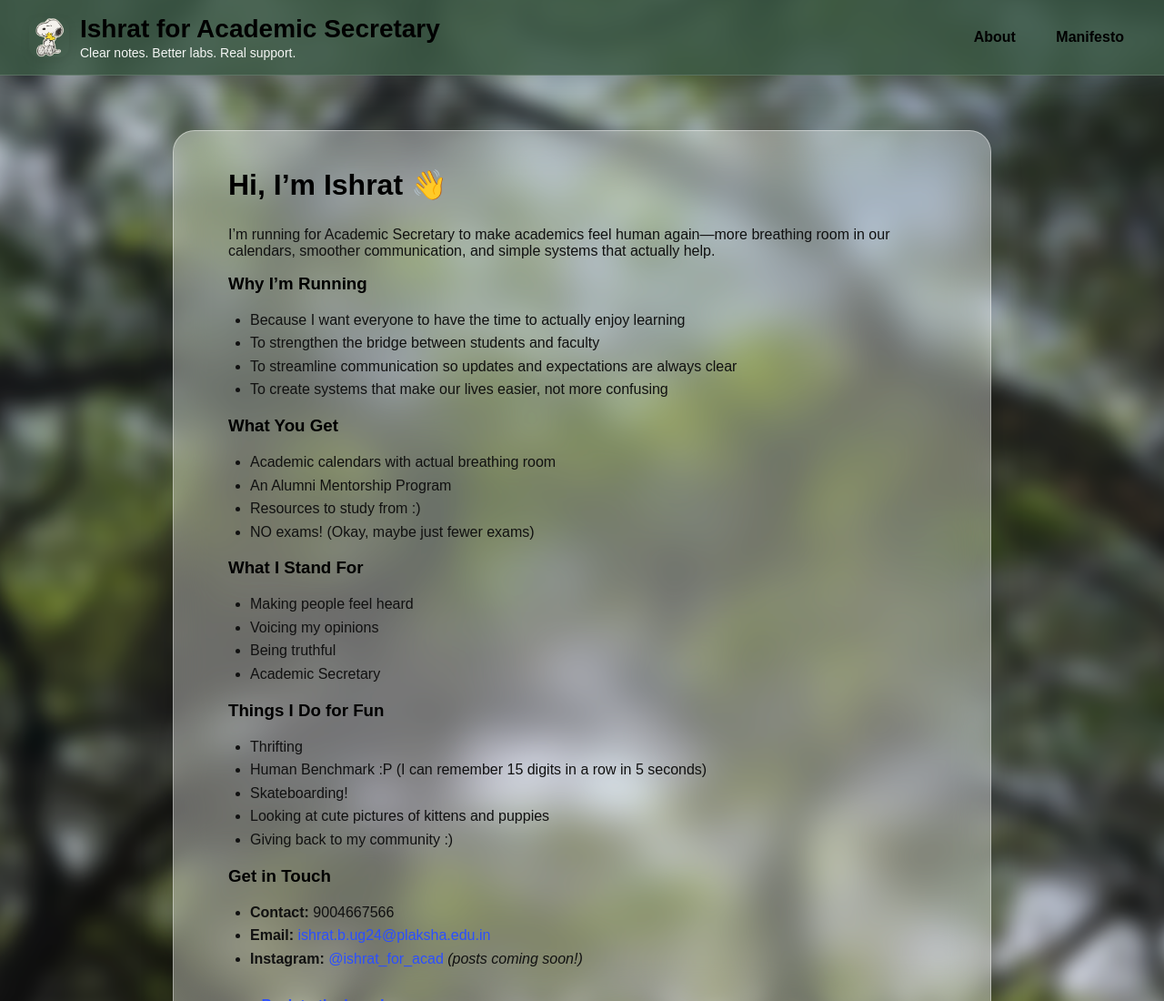
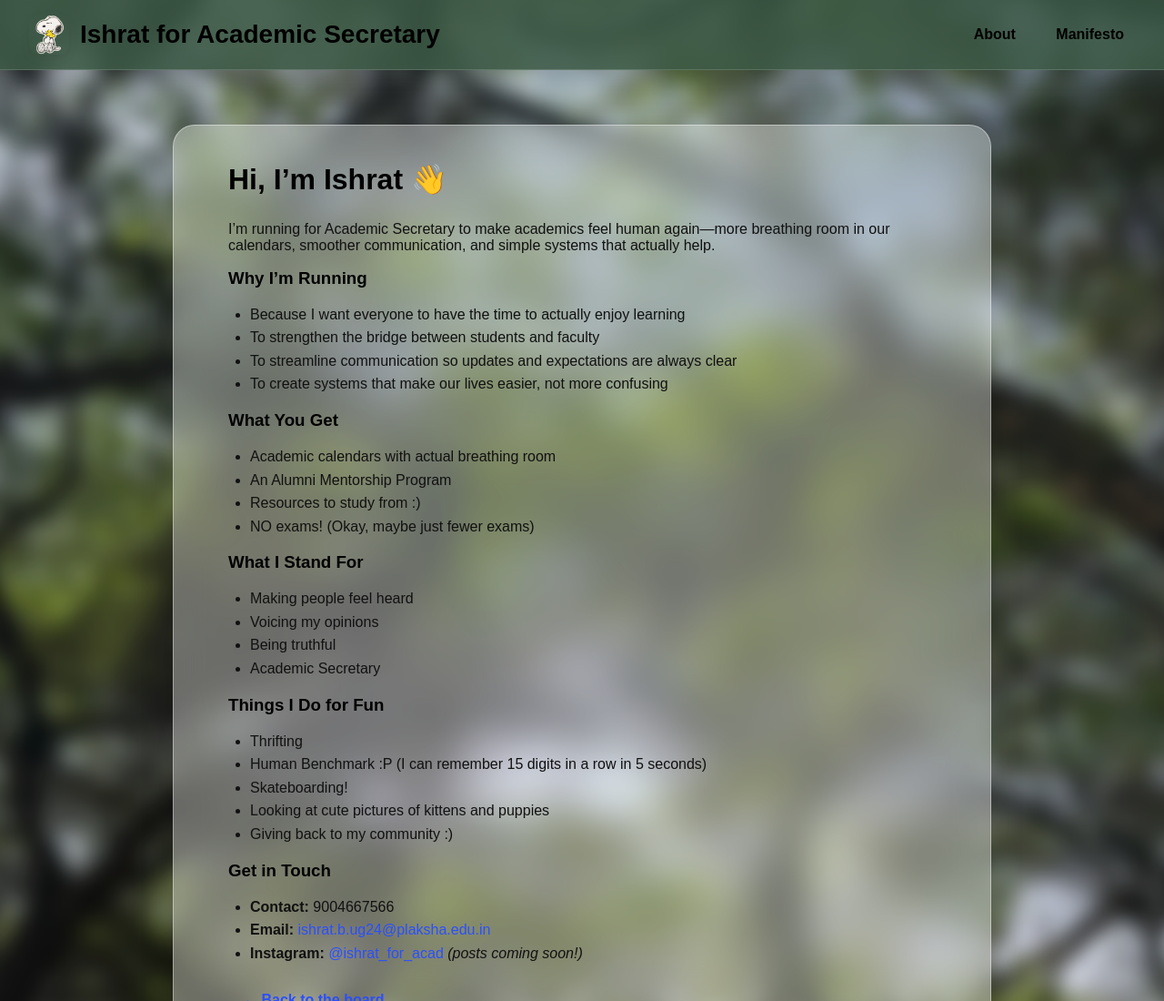
Before and after one commit to shikhraj/Ishrat_website, a plain HTML site: page about.html in a window 1280 px wide. Shown: the top 1100 px of the page at 91% size. Drawn offline with Linux system fonts and the light colour scheme; a web font is replaced by a local one.

```diff
--- a/about.html
+++ b/about.html
@@ -87,7 +87,6 @@
     </a>
     <div>
       <h1>Ishrat for Academic Secretary</h1>
-      <p class="tagline">Clear notes. Better labs. Real support.</p>
     </div>
   </div>
   <nav class="nav">
```
